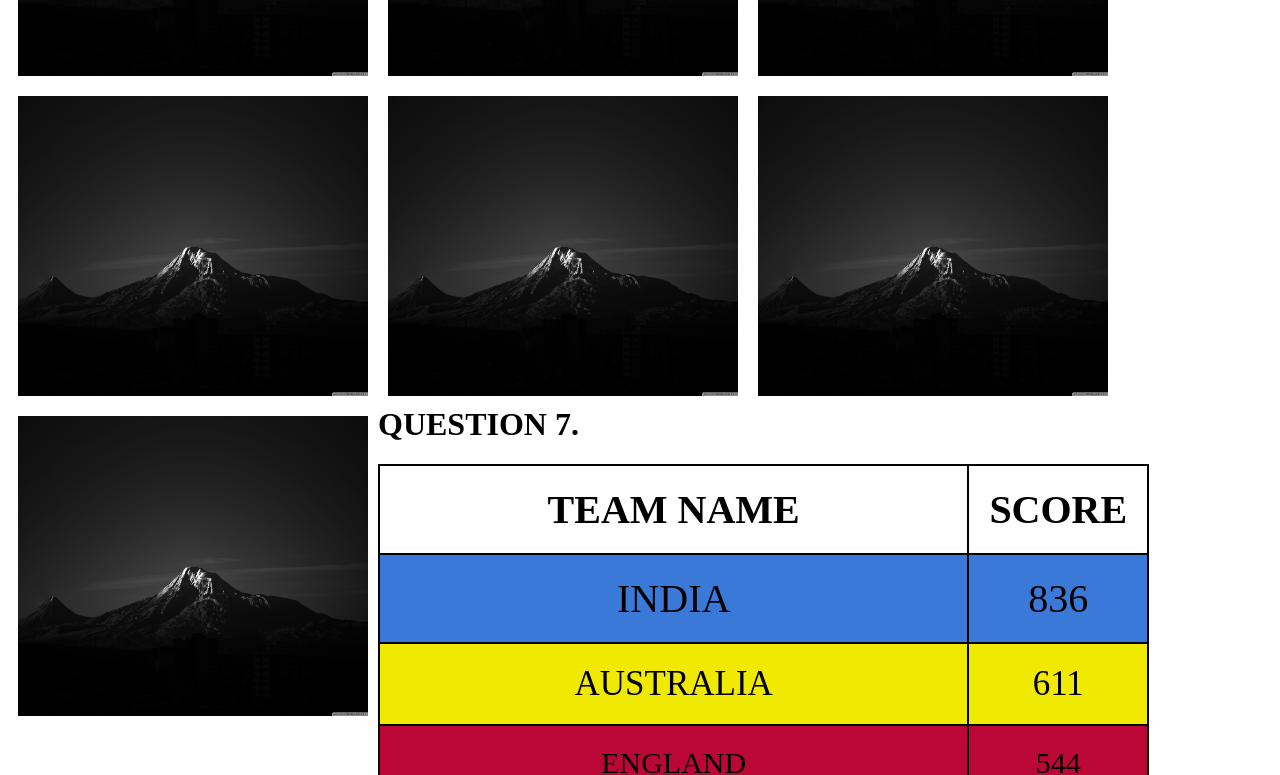
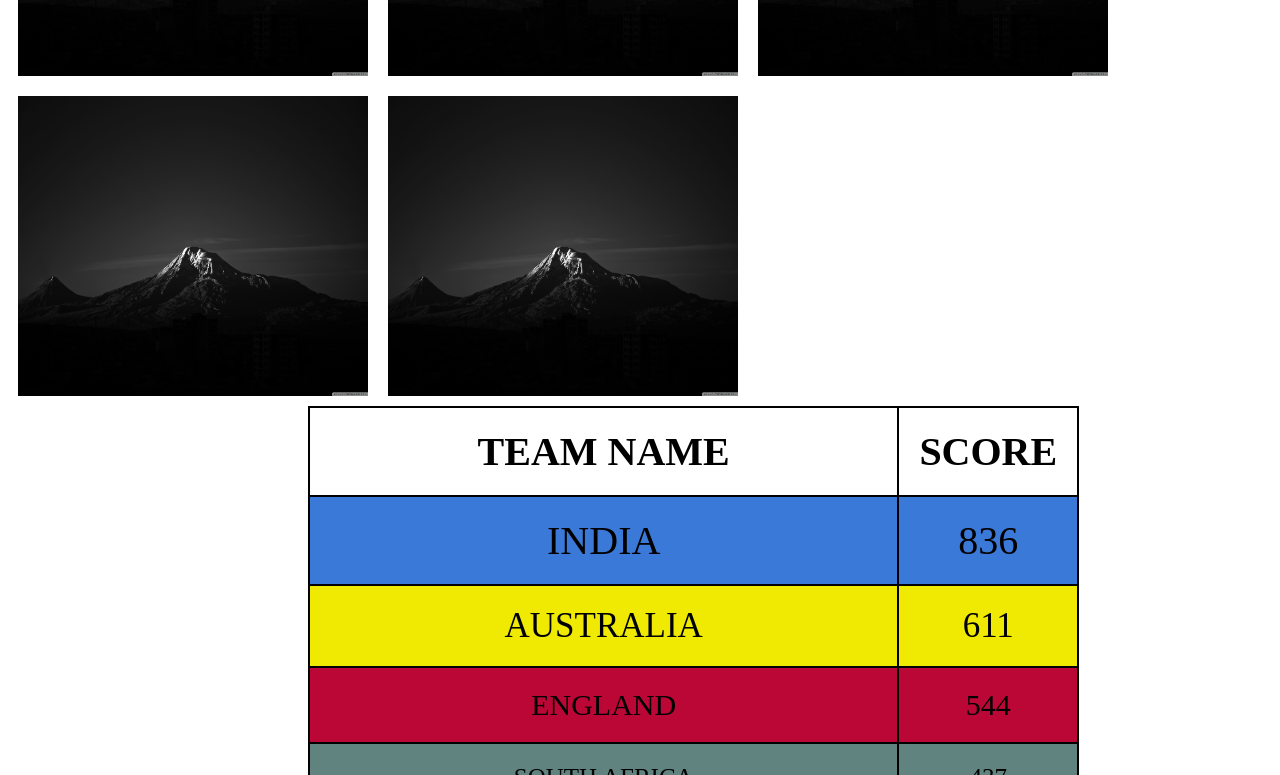
Before and after one commit to saurav12797/DA2, a plain HTML site: page index.html in a window 1280 px wide. Shown: the part 2365-3140 px from the top of the page. Drawn offline with Linux system fonts and the light colour scheme.

Commit message:
Add files via upload

```diff
--- a/index.html
+++ b/index.html
@@ -71,17 +71,17 @@
                <img class="images" src="2109.jpg">
                <img class="images" src="2109.jpg">
                <img class="images" src="2109.jpg">
-               <img class="images" src="2109.jpg">
-               <img class="images" src="2109.jpg">
+
 
         </div>
+         <br><br><br>
 
-            <BR><BR><BR><BR>
-        <div style="margin-left: 300px;" id="question7" >
-            <H1>QUESTION 7.</H1>
+        <div style="margin-left: 300px; " id="question7" >
+
 
             <table >
                 <tr >
+
                   <th>TEAM NAME</th>
                   <th>SCORE</th>
                 </tr>
```
